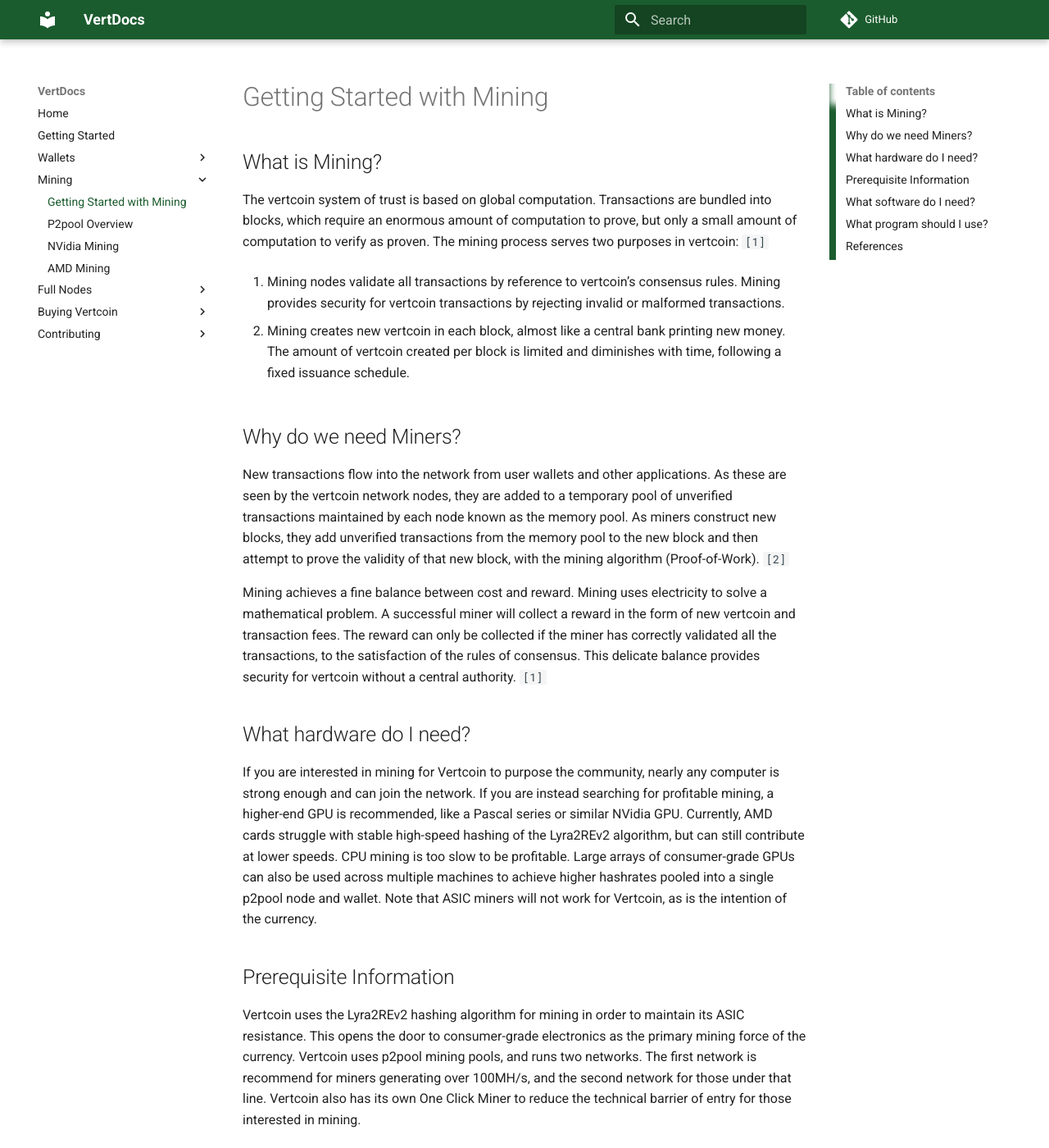
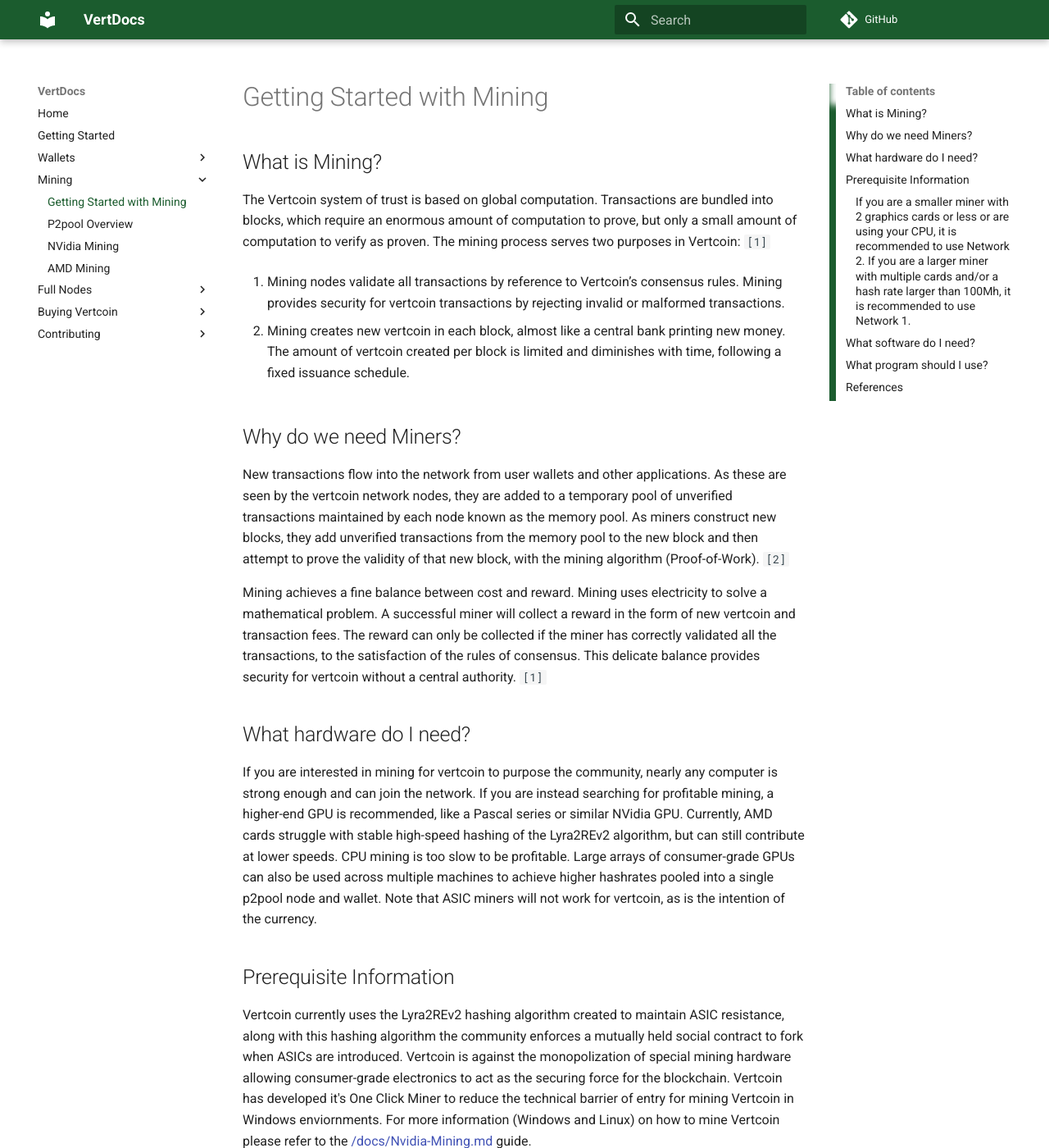
Before and after one commit to vertcoin-project/VertDocs, an MkDocs documentation site: the page built from docs/Mining/Getting-Started-With-Mining.md, in a window 1280 px wide and 1400 px high. Shown: the whole window at 82% size. Built offline with MkDocs 1.6.1 and Material for MkDocs 9.7.7, drawn with Linux system fonts in a browser that asks for light colours; comment, search, counter and statistics services are not loaded; old or Windows-style settings are respelled for this version of MkDocs; some of the changed text lies outside the part shown.

Commit message:
Update Getting-Started-With-Mining.md
1.) Some minor editing and formatting
2.) Change language used in pre-req section

```diff
--- a/docs/Mining/Getting-Started-With-Mining.md
+++ b/docs/Mining/Getting-Started-With-Mining.md
@@ -1,7 +1,7 @@
 ## What is Mining?
-The vertcoin system of trust is based on global computation. Transactions are bundled into blocks, which require an enormous amount of computation to prove, but only a small amount of computation to verify as proven. The mining process serves two purposes in vertcoin: `[1]`
+The Vertcoin system of trust is based on global computation. Transactions are bundled into blocks, which require an enormous amount of computation to prove, but only a small amount of computation to verify as proven. The mining process serves two purposes in Vertcoin: `[1]`
 
-1. Mining nodes validate all transactions by reference to vertcoin’s consensus rules. Mining provides security for vertcoin transactions by rejecting invalid or malformed transactions.
+1. Mining nodes validate all transactions by reference to Vertcoin’s consensus rules. Mining provides security for vertcoin transactions by rejecting invalid or malformed transactions.
 
 2. Mining creates new vertcoin in each block, almost like a central bank printing new money. The amount of vertcoin created per block is limited and diminishes with time, following a fixed issuance schedule.
 
@@ -11,10 +11,12 @@
 Mining achieves a fine balance between cost and reward. Mining uses electricity to solve a mathematical problem. A successful miner will collect a reward in the form of new vertcoin and transaction fees. The reward can only be collected if the miner has correctly validated all the transactions, to the satisfaction of the rules of consensus. This delicate balance provides security for vertcoin without a central authority. `[1]`
 
 ## What hardware do I need?
-If you are interested in mining for Vertcoin to purpose the community, nearly any computer is strong enough and can join the network. If you are instead searching for profitable mining, a higher-end GPU is recommended, like a Pascal series or similar NVidia GPU. Currently, AMD cards struggle with stable high-speed hashing of the Lyra2REv2 algorithm, but can still contribute at lower speeds. CPU mining is too slow to be profitable. Large arrays of consumer-grade GPUs can also be used across multiple machines to achieve higher hashrates pooled into a single p2pool node and wallet. Note that ASIC miners will not work for Vertcoin, as is the intention of the currency.
+If you are interested in mining for vertcoin to purpose the community, nearly any computer is strong enough and can join the network. If you are instead searching for profitable mining, a higher-end GPU is recommended, like a Pascal series or similar NVidia GPU. Currently, AMD cards struggle with stable high-speed hashing of the Lyra2REv2 algorithm, but can still contribute at lower speeds. CPU mining is too slow to be profitable. Large arrays of consumer-grade GPUs can also be used across multiple machines to achieve higher hashrates pooled into a single p2pool node and wallet. Note that ASIC miners will not work for vertcoin, as is the intention of the currency.
 
 ## Prerequisite Information
-Vertcoin uses the Lyra2REv2 hashing algorithm for mining in order to maintain its ASIC resistance. This opens the door to consumer-grade electronics as the primary mining force of the currency. Vertcoin uses p2pool mining pools, and runs two networks. The first network is recommend for miners generating over 100MH/s, and the second network for those under that line. Vertcoin also has its own One Click Miner to reduce the technical barrier of entry for those interested in mining.
+Vertcoin currently uses the Lyra2REv2 hashing algorithm created to maintain ASIC resistance, along with this hashing algorithm the community enforces a mutually held social contract to fork when ASICs are introduced. Vertcoin is against the monopolization of special mining hardware allowing consumer-grade electronics to act as the securing force for the blockchain. Vertcoin has developed it's One Click Miner to reduce the technical barrier of entry for mining Vertcoin in Windows enviornments. For more information (Windows and Linux) on how to mine Vertcoin please refer to the [/docs/Nvidia-Mining.md](/docs/Mining/Nvidia-Mining.md) guide.
+
+#### If you are a smaller miner with 2 graphics cards or less or are using your CPU, it is recommended to use Network 2. If you are a larger miner with multiple cards and/or a hash rate larger than 100Mh, it is recommended to use Network 1.
 
 ## What software do I need?
 In order to mine Vertcoin you will need a [Vertcoin Core Wallet](/Wallets/Core-Wallet/). You will also need a mining program of your choice that supports the Lyra2REv2 hashing algorithm. If you do not plan on hosting a local p2pool node, this is all you need. If you do plan on hosting a p2pool node, you can find out more about the installation from the [GitHub page](https://github.com/vertcoin/p2pool-vtc).
@@ -22,6 +24,7 @@
 ## What program should I use?
 While that is mostly up to preference, there are three primary programs that are used for mining. The recommended program for users new to mining and with NVidia GPUs is the official One Click Miner (OCM) developed by the Vertcoin team. The OCM is a wrapper for vertminer, and should yield similar results in hashrate. The OCM is still under development for users with AMD cards in order to optimize the hashing rates. One miner that can achieve higher hashrates is [sgminer-gm](https://github.com/genesismining/sgminer-gm), however it can also be more unstable and even lead to OS crashes in rare cases.
 
+
 ## References
 `[1] Mastering Bitcoin 2nd Edition - Bitcoin Mining - https://github.com/bitcoinbook/bitcoinbook/blob/develop/ch02.asciidoc#bitcoin-mining`
 `[2] Mastering Bitcoin 2nd Edition - Mining Transactions in Blocks - https://github.com/bitcoinbook/bitcoinbook/blob/develop/ch02.asciidoc#mining-transactions-in-blocks`
```
